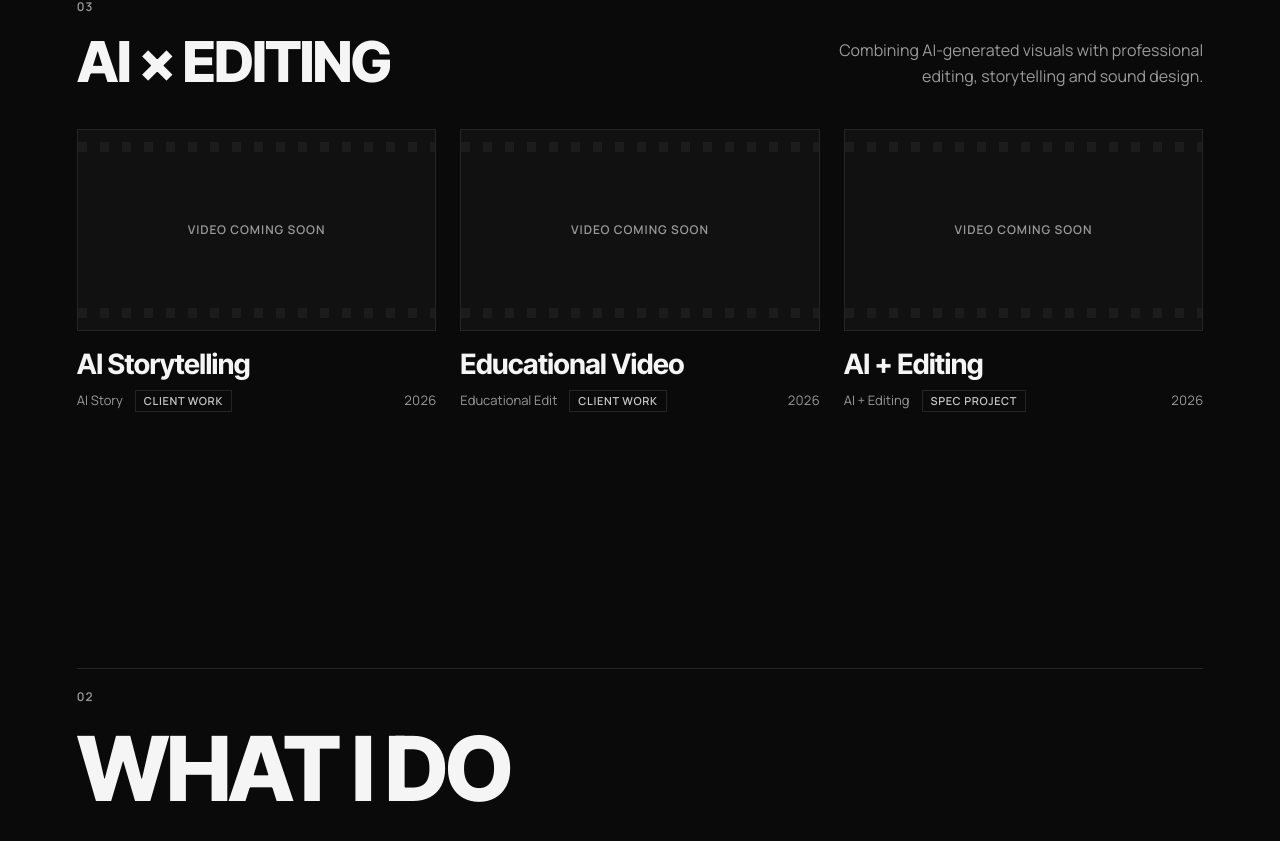
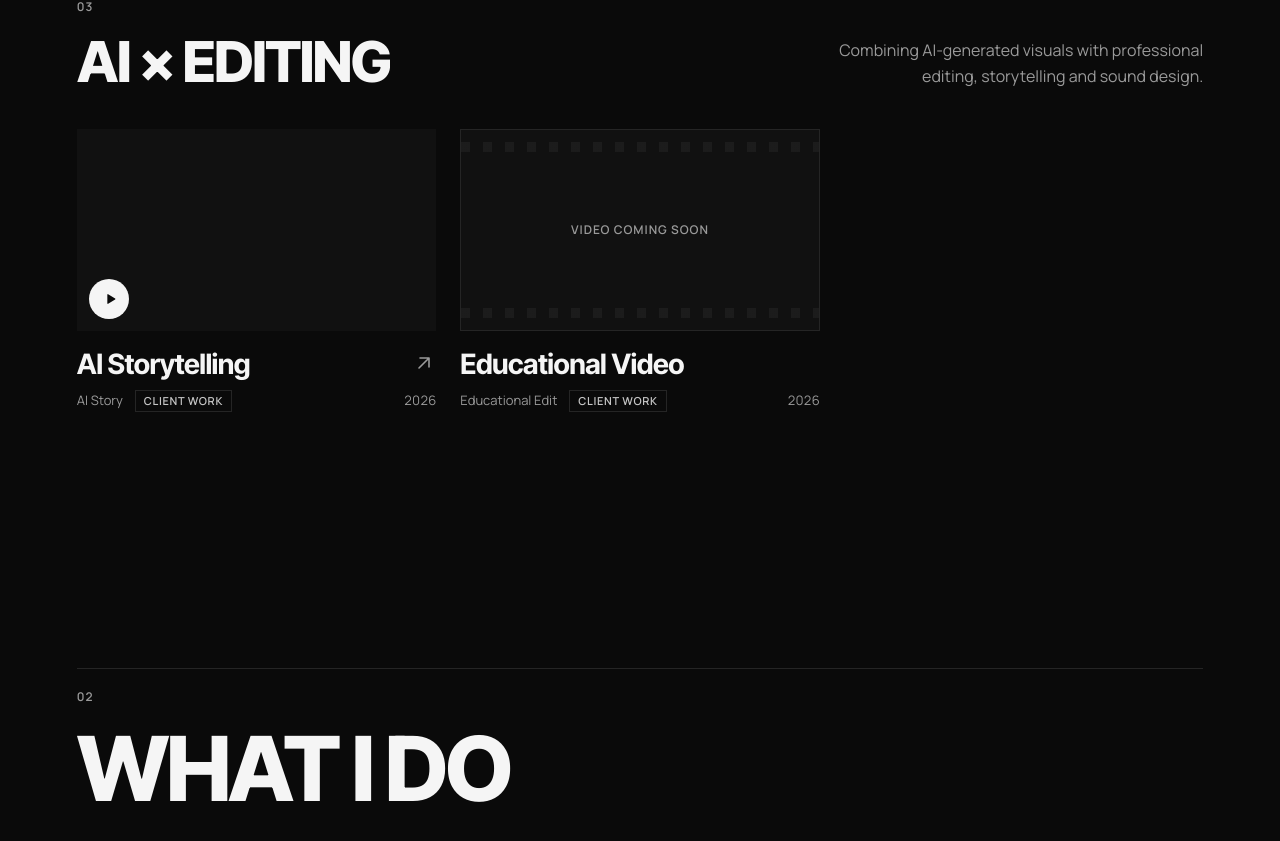
Before and after one commit to hereshivam-10/Shivam-portfolio, a Next.js app: page / in a window 1280 px wide. Shown: the part 3615-4456 px from the top of the page. Built offline with nearby package versions, Linux system fonts and the light colour scheme; no server answers.

Commit message:
Update projects.ts

```diff
--- a/data/projects.ts
+++ b/data/projects.ts
@@ -147,7 +147,8 @@ export const projects: Project[] = [
     title: "AI Storytelling",
     category: "AI × EDITING",
     type: "AI Story",
-    description: "Add this project's description in data/projects.ts.",
+    description: "A cinematic AI-generated historical storytelling project, combining AI visuals, character scenes and video editing to create an immersive narrative.",
+    video: "/videos/Storytelling.mp4",
     orientation: "landscape",
     year: "2026",
     role: "AI content + video editing",
@@ -168,17 +169,4 @@ export const projects: Project[] = [
     featured: true,
     origin: "client",
   },
-  {
-    id: "ai-editing-project",
-    title: "AI + Editing",
-    category: "AI × EDITING",
-    type: "AI + Editing",
-    description: "Add this project's description in data/projects.ts.",
-    orientation: "landscape",
-    year: "2026",
-    role: "AI content + video editing",
-    tools: [],
-    featured: true,
-    origin: "spec",
-  },
 ];
```
